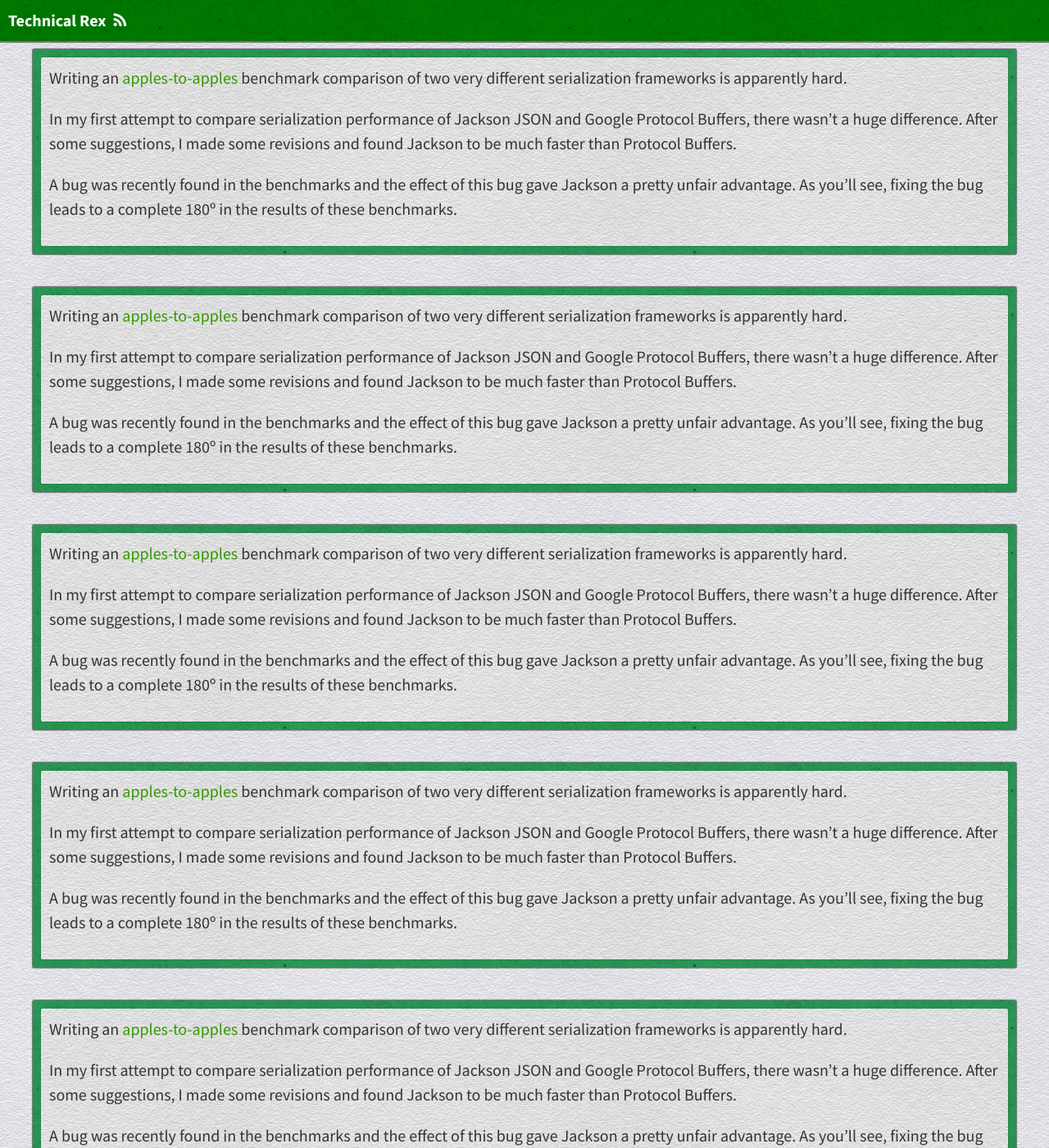
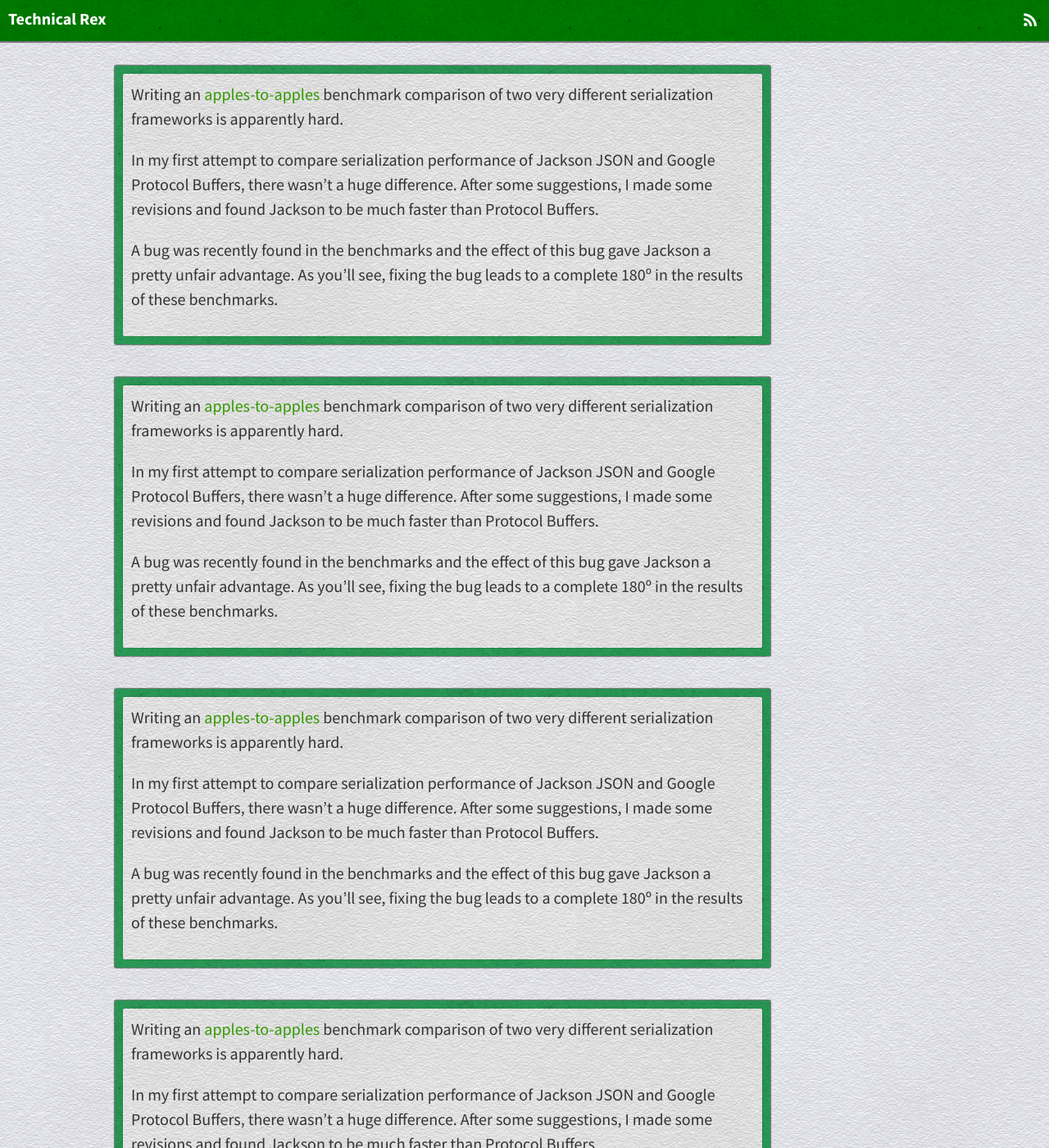
Before and after one commit to technical-rex/technicalrex.com, a Jekyll site: the page built from index.html, in a window 1280 px wide and 1400 px high. Shown: the whole window at 82% size. Built offline with Jekyll 4.4.1, drawn with Linux system fonts in a browser that asks for light colours; nearby versions of some CDN libraries.

Commit message:
Fixed background image

```diff
--- a/_layouts/default.html
+++ b/_layouts/default.html
@@ -3,6 +3,7 @@
 {% include head.html %}
 <body>
     {% include header.html %}
+    <div id="page-container">
         <div class="underlay">
             <div class="content">
               {{ content }}
@@ -28,6 +29,7 @@
               {{ content }}
             </div>
         </div>
+    </div>
     {% include footer.html %}
 </body>
 </html>
--- a/_sass/base/_global.scss
+++ b/_sass/base/_global.scss
@@ -6,6 +6,7 @@
 html {
     background-image: $light-texture;
     background-color: #f8f8ff;
+    background-attachment: fixed;
 }
 
 // Typography
--- a/_sass/layouts/_paper.scss
+++ b/_sass/layouts/_paper.scss
@@ -21,10 +21,17 @@
             margin: 0;
         }
     }
+    .site-nav {
+        float: right;
+    }
     .flow-nav {
         display: inline-block;
         margin: 0;
     }
+}
+
+#page-container {
+    padding: 1em 15em 1em 5em;
 }
 
 .box {
```
Lines whose indentation alone changed are shown as unchanged.
